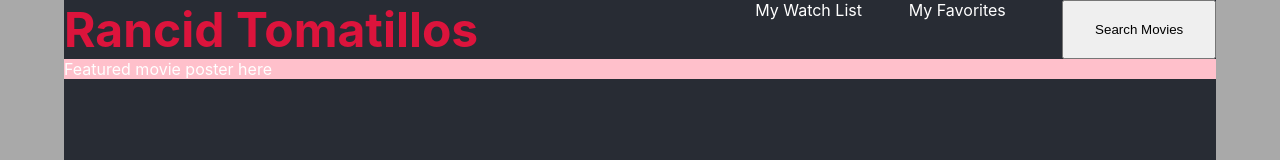
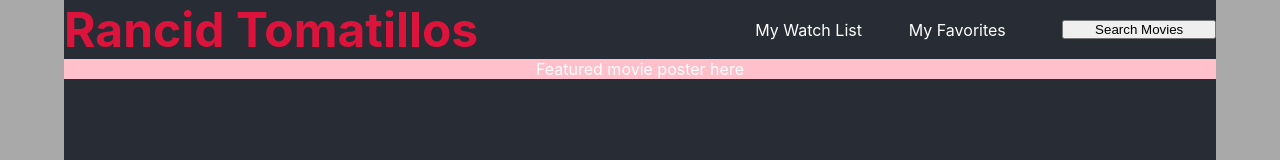
Before and after one commit to Logandv3/rancid-tomatillos, a React (Create React App) app: page / in a window 1280 px wide. Shown: the top 160 px of the page. Built offline with nearby package versions, Linux system fonts and the light colour scheme; no server answers.

Commit message:
Add styling to straighten header

```diff
--- a/src/Feature.css
+++ b/src/Feature.css
@@ -1,4 +1,7 @@
 .feature {
+  display: flex;
+  justify-content: center;
+  align-items: center;
   background-color: pink;
   height: 35%;
 }
--- a/src/Header.css
+++ b/src/Header.css
@@ -1,5 +1,6 @@
 header {
   display: grid;
+  align-items: center;
   grid-template-columns: 60% 1fr 1fr 1fr;
 }
 
```
